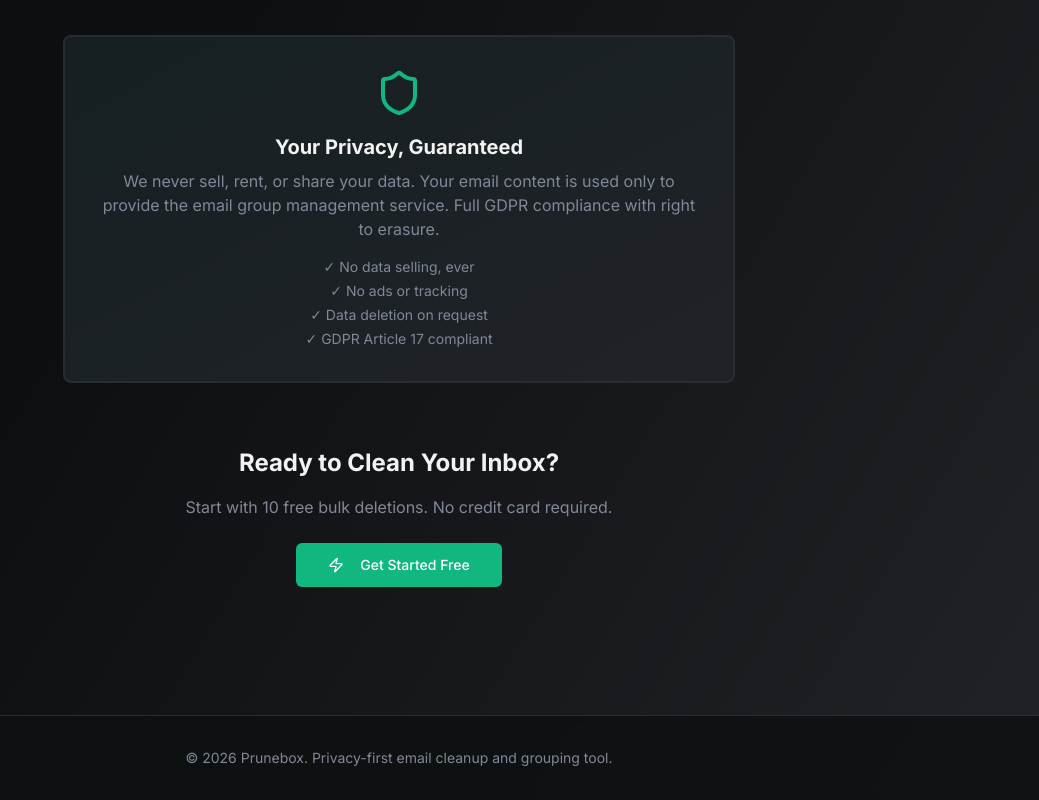
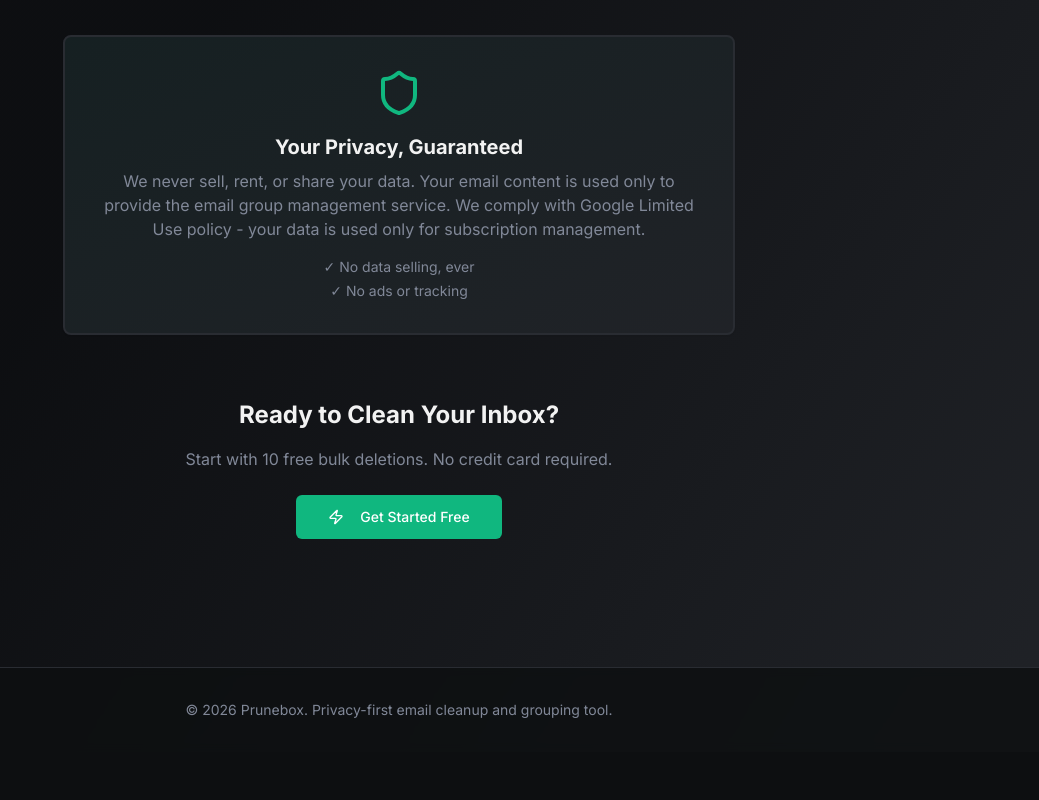
Before and after one commit to kazimurtaza/prunebox, a Next.js app: page /how-it-works in a window 1280 px wide. Shown: the part 1314-2114 px from the top of the page, without its empty margins (241-1280 px from the left). After the commit the page ends 2066 px from the top, so only its background shows below. Built offline with nearby package versions, Linux system fonts and the light colour scheme.

Commit message:
fix(how-it-works): remove false GDPR compliance claims (#103)
Removed false GDPR and right-to-erasure claims that are not implemented. Replaced with truthful statement about Google Limited Use compliance. Removed misleading claims about data deletion on request and GDPR Article 17 compliance.

```diff
--- a/src/app/how-it-works/page.tsx
+++ b/src/app/how-it-works/page.tsx
@@ -182,13 +182,11 @@ export default function HowItWorksPage() {
               <Shield className="h-12 w-12 text-primary mx-auto mb-4" />
               <h2 className="text-xl font-bold mb-2">Your Privacy, Guaranteed</h2>
               <p className="text-muted-foreground mb-4">
-                We never sell, rent, or share your data. Your email content is used only to provide the email group management service. Full GDPR compliance with right to erasure.
+                We never sell, rent, or share your data. Your email content is used only to provide the email group management service. We comply with Google Limited Use policy - your data is used only for subscription management.
               </p>
               <ul className="text-sm text-muted-foreground space-y-1">
                 <li>✓ No data selling, ever</li>
                 <li>✓ No ads or tracking</li>
-                <li>✓ Data deletion on request</li>
-                <li>✓ GDPR Article 17 compliant</li>
               </ul>
             </CardContent>
           </Card>
```
